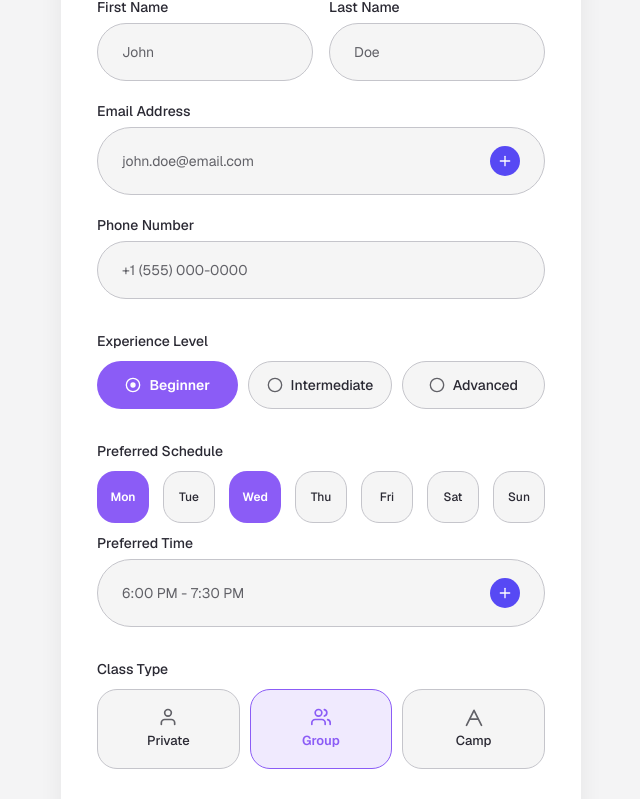
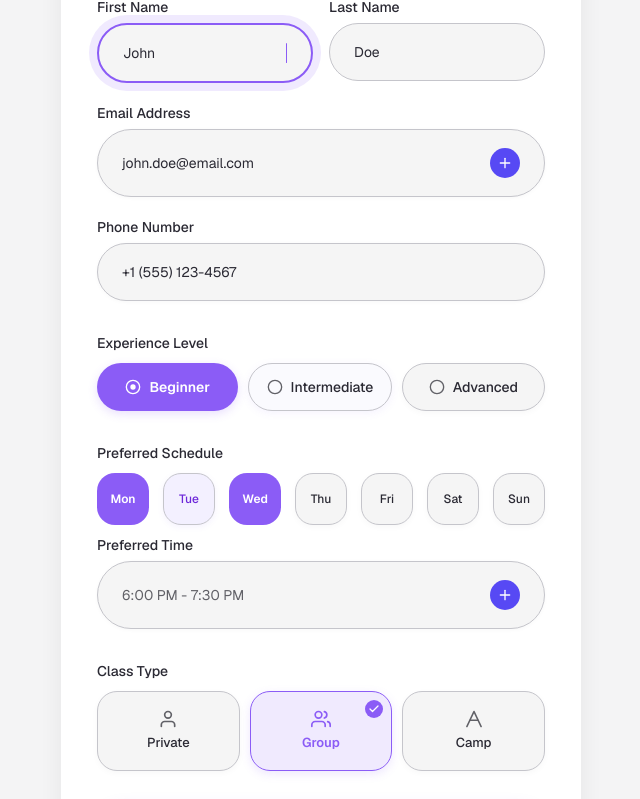
Before and after one commit to tudorDrayfus/pencil-example, a Next.js app: page / in a window 1280 px wide. Shown: the part 255-1054 px from the top of the page, without its empty margins (319-959 px from the left). Built offline with nearby package versions, Linux system fonts and the light colour scheme.

Commit message:
design(2.3): regenerate landing page from design.pen
- Source: design.pen (hero-container canvas)
- Generated by: claude --print
- Version: 2.3

```diff
--- a/app/page.tsx
+++ b/app/page.tsx
@@ -2,7 +2,7 @@ export default function Home() {
   return (
     <div className="min-h-screen bg-zinc-100 flex items-center justify-center p-8">
       {/* Tennis Class Sign-Up */}
-      <div className="bg-white rounded-[24px] shadow-[0_4px_24px_0_rgba(0,0,0,0.063)] p-9 flex flex-col gap-8 w-[520px]">
+      <div className="bg-white rounded-[24px] shadow-[0_4px_24px_rgba(0,0,0,0.063)] p-9 flex flex-col gap-8 w-[520px]">
 
         {/* header */}
         <div className="flex flex-col gap-2 w-full">
@@ -28,10 +28,12 @@ export default function Home() {
                   First Name
                 </span>
               </div>
-              <div className="flex items-center w-full rounded-full bg-[#F5F5F5] border border-[#C5C5CB] px-6 py-[18px]">
-                <span className="font-sans text-sm font-normal leading-[1.43] text-[#616167] w-full">
+              <div className="flex items-center w-full rounded-full bg-[#F5F5F5] border-2 border-[#8B5CF6] shadow-[0_0_0_8px_#8B5CF620] px-6 py-[18px] gap-2">
+                <span className="font-sans text-sm font-normal leading-[1.43] text-[#2A2933] flex-1">
                   John
                 </span>
+                {/* Text Cursor */}
+                <div className="w-[1.5px] h-5 bg-[#8B5CF6] rounded-[1px] shrink-0" />
               </div>
             </div>
             {/* lastName */}
@@ -42,7 +44,7 @@ export default function Home() {
                 </span>
               </div>
               <div className="flex items-center w-full rounded-full bg-[#F5F5F5] border border-[#C5C5CB] px-6 py-[18px]">
-                <span className="font-sans text-sm font-normal leading-[1.43] text-[#616167] w-full">
+                <span className="font-sans text-sm font-normal leading-[1.43] text-[#2A2933] w-full">
                   Doe
                 </span>
               </div>
@@ -56,8 +58,8 @@ export default function Home() {
                 Email Address
               </span>
             </div>
-            <div className="flex items-center w-full rounded-full bg-[#F5F5F5] border border-[#C5C5CB] px-6 py-[18px] gap-2">
-              <span className="font-sans text-sm font-normal leading-[1.43] text-[#616167] flex-1">
+            <div className="flex items-center w-full rounded-full bg-[#F5F5F5] border border-[#C5C5CB] px-6 py-[18px] gap-2 shadow-[0_1px_4px_rgba(0,0,0,0.031)]">
+              <span className="font-sans text-sm font-normal leading-[1.43] text-[#2A2933] flex-1">
                 john.doe@email.com
               </span>
               {/* Icon Button/Default */}
@@ -77,9 +79,9 @@ export default function Home() {
                 Phone Number
               </span>
             </div>
-            <div className="flex items-center w-full rounded-full bg-[#F5F5F5] border border-[#C5C5CB] px-6 py-[18px]">
-              <span className="font-sans text-sm font-normal leading-[1.43] text-[#616167] w-full">
-                +1 (555) 000-0000
+            <div className="flex items-center w-full rounded-full bg-[#F5F5F5] border border-[#C5C5CB] px-6 py-[18px] shadow-[0_1px_4px_rgba(0,0,0,0.031)]">
+              <span className="font-sans text-sm font-normal leading-[1.43] text-[#2A2933] w-full">
+                +1 (555) 123-4567
               </span>
             </div>
           </div>
@@ -94,7 +96,7 @@ export default function Home() {
           {/* expOptions */}
           <div className="flex flex-row gap-[10px] w-full">
             {/* Beginner Selected */}
-            <div className="flex-1 flex items-center justify-center gap-2 bg-[#8B5CF6] rounded-full h-[48px] px-4">
+            <div className="flex-1 flex items-center justify-center gap-2 bg-[#8B5CF6] rounded-full h-[48px] px-4 shadow-[0_3px_10px_#8B5CF630]">
               <svg width="16" height="16" viewBox="0 0 24 24" fill="none" stroke="white" strokeWidth="2" strokeLinecap="round" strokeLinejoin="round">
                 <circle cx="12" cy="12" r="10" />
                 <circle cx="12" cy="12" r="3" fill="white" stroke="white" />
@@ -102,14 +104,14 @@ export default function Home() {
               <span className="font-sans text-sm font-semibold text-white" id="opt1Text">Beginner</span>
             </div>
             {/* Intermediate */}
-            <div className="flex-1 flex items-center justify-center gap-2 bg-[#F5F5F5] border border-[#C5C5CB] rounded-full h-[48px] px-4">
+            <div className="flex-1 flex items-center justify-center gap-2 bg-[#FAFAFE] border border-[#C5C5CB] rounded-full h-[48px] px-4 shadow-[0_2px_8px_#8B5CF615]">
               <svg width="16" height="16" viewBox="0 0 24 24" fill="none" stroke="#616167" strokeWidth="2" strokeLinecap="round" strokeLinejoin="round">
                 <circle cx="12" cy="12" r="10" />
               </svg>
               <span className="font-sans text-sm font-medium text-[#2A2933]" id="opt2Text">Intermediate</span>
             </div>
             {/* Advanced */}
-            <div className="flex-1 flex items-center justify-center gap-2 bg-[#F5F5F5] border border-[#C5C5CB] rounded-full h-[48px] px-4">
+            <div className="flex-1 flex items-center justify-center gap-2 bg-[#F5F5F5] border border-[#C5C5CB] rounded-full h-[48px] px-4 shadow-[0_2px_6px_rgba(0,0,0,0.031)]">
               <svg width="16" height="16" viewBox="0 0 24 24" fill="none" stroke="#616167" strokeWidth="2" strokeLinecap="round" strokeLinejoin="round">
                 <circle cx="12" cy="12" r="10" />
               </svg>
@@ -129,28 +131,28 @@ export default function Home() {
             <div className="w-[52px] h-[52px] rounded-[18px] bg-[#8B5CF6] flex items-center justify-center">
               <span className="font-sans text-xs font-semibold text-white" id="dayMonT">Mon</span>
             </div>
-            {/* dayTue */}
-            <div className="w-[52px] h-[52px] rounded-[18px] bg-[#F5F5F5] border border-[#C5C5CB] flex items-center justify-center">
-              <span className="font-sans text-xs font-medium text-[#2A2933]" id="dayTueT">Tue</span>
+            {/* dayTue - semi-selected */}
+            <div className="w-[52px] h-[52px] rounded-[18px] bg-[#F3F0FF] border border-[#C5C5CB] flex items-center justify-center shadow-[0_2px_6px_#8B5CF615]">
+              <span className="font-sans text-xs font-medium text-[#6D28D9]" id="dayTueT">Tue</span>
             </div>
             {/* dayWed - selected */}
             <div className="w-[52px] h-[52px] rounded-[18px] bg-[#8B5CF6] flex items-center justify-center">
               <span className="font-sans text-xs font-semibold text-white" id="dayWedT">Wed</span>
             </div>
             {/* dayThu */}
-            <div className="w-[52px] h-[52px] rounded-[18px] bg-[#F5F5F5] border border-[#C5C5CB] flex items-center justify-center">
+            <div className="w-[52px] h-[52px] rounded-[18px] bg-[#F5F5F5] border border-[#C5C5CB] flex items-center justify-center shadow-[0_2px_6px_rgba(0,0,0,0.031)]">
               <span className="font-sans text-xs font-medium text-[#2A2933]" id="dayThuT">Thu</span>
             </div>
             {/* dayFri */}
-            <div className="w-[52px] h-[52px] rounded-[18px] bg-[#F5F5F5] border border-[#C5C5CB] flex items-center justify-center">
+            <div className="w-[52px] h-[52px] rounded-[18px] bg-[#F5F5F5] border border-[#C5C5CB] flex items-center justify-center shadow-[0_2px_6px_rgba(0,0,0,0.031)]">
               <span className="font-sans text-xs font-medium text-[#2A2933]" id="dayFriT">Fri</span>
             </div>
             {/* daySat */}
-            <div className="w-[52px] h-[52px] rounded-[18px] bg-[#F5F5F5] border border-[#C5C5CB] flex items-center justify-center">
+            <div className="w-[52px] h-[52px] rounded-[18px] bg-[#F5F5F5] border border-[#C5C5CB] flex items-center justify-center shadow-[0_2px_6px_rgba(0,0,0,0.031)]">
               <span className="font-sans text-xs font-medium text-[#2A2933]" id="daySatT">Sat</span>
             </div>
             {/* daySun */}
-            <div className="w-[52px] h-[52px] rounded-[18px] bg-[#F5F5F5] border border-[#C5C5CB] flex items-center justify-center">
+            <div className="w-[52px] h-[52px] rounded-[18px] bg-[#F5F5F5] border border-[#C5C5CB] flex items-center justify-center shadow-[0_2px_6px_rgba(0,0,0,0.031)]">
               <span className="font-sans text-xs font-medium text-[#2A2933]" id="daySunT">Sun</span>
             </div>
           </div>
@@ -161,7 +163,7 @@ export default function Home() {
                 Preferred Time
               </span>
             </div>
-            <div className="flex items-center w-full rounded-full bg-[#F5F5F5] border border-[#C5C5CB] px-6 py-[18px] gap-2">
+            <div className="flex items-center w-full rounded-full bg-[#F5F5F5] border border-[#C5C5CB] px-6 py-[18px] gap-2 shadow-[0_1px_4px_rgba(0,0,0,0.031)]">
               <span className="font-sans text-sm font-normal leading-[1.43] text-[#616167] flex-1">
                 6:00 PM - 7:30 PM
               </span>
@@ -184,7 +186,7 @@ export default function Home() {
           {/* classOptions */}
           <div className="flex flex-row gap-[10px] w-full">
             {/* classPriv */}
-            <div className="flex-1 flex flex-col items-center justify-center gap-1 bg-[#F5F5F5] border border-[#C5C5CB] rounded-[20px] h-[80px] p-4">
+            <div className="flex-1 flex flex-col items-center justify-center gap-1 bg-[#F5F5F5] border border-[#C5C5CB] rounded-[20px] h-[80px] p-4 shadow-[0_2px_6px_rgba(0,0,0,0.031)]">
               <svg width="20" height="20" viewBox="0 0 24 24" fill="none" stroke="#616167" strokeWidth="2" strokeLinecap="round" strokeLinejoin="round">
                 <path d="M20 21v-2a4 4 0 0 0-4-4H8a4 4 0 0 0-4 4v2" />
                 <circle cx="12" cy="7" r="4" />
@@ -192,7 +194,7 @@ export default function Home() {
               <span className="font-sans text-[13px] font-medium text-[#2A2933]" id="classPrivText">Private</span>
             </div>
             {/* classGroup - selected */}
-            <div className="flex-1 flex flex-col items-center justify-center gap-1 bg-[#8B5CF6]/[.13] border-[1.5px] border-[#8B5CF6] rounded-[20px] h-[80px] p-4">
+            <div className="flex-1 flex flex-col items-center justify-center gap-1 bg-[#8B5CF6]/[.13] border-[1.5px] border-[#8B5CF6] rounded-[20px] h-[80px] p-4 shadow-[0_3px_10px_#8B5CF625] relative">
               <svg width="20" height="20" viewBox="0 0 24 24" fill="none" stroke="#8B5CF6" strokeWidth="2" strokeLinecap="round" strokeLinejoin="round">
                 <path d="M17 21v-2a4 4 0 0 0-4-4H5a4 4 0 0 0-4 4v2" />
                 <circle cx="9" cy="7" r="4" />
@@ -200,12 +202,18 @@ export default function Home() {
                 <path d="M16 3.13a4 4 0 0 1 0 7.75" />
               </svg>
               <span className="font-sans text-[13px] font-semibold text-[#8B5CF6]" id="classGroupText">Group</span>
+              {/* Check Badge */}
+              <div className="absolute top-2 right-2 w-[18px] h-[18px] rounded-full bg-[#8B5CF6] flex items-center justify-center">
+                <svg width="12" height="12" viewBox="0 0 24 24" fill="none" stroke="white" strokeWidth="2.5" strokeLinecap="round" strokeLinejoin="round">
+                  <polyline points="20 6 9 17 4 12" />
+                </svg>
+              </div>
             </div>
             {/* classCamp */}
-            <div className="flex-1 flex flex-col items-center justify-center gap-1 bg-[#F5F5F5] border border-[#C5C5CB] rounded-[20px] h-[80px] p-4">
+            <div className="flex-1 flex flex-col items-center justify-center gap-1 bg-[#F5F5F5] border border-[#C5C5CB] rounded-[20px] h-[80px] p-4 shadow-[0_2px_6px_rgba(0,0,0,0.031)]">
               <svg width="20" height="20" viewBox="0 0 24 24" fill="none" stroke="#616167" strokeWidth="2" strokeLinecap="round" strokeLinejoin="round">
-                <path d="M3 22l9-18 9 18" />
-                <path d="M7.5 14.5h9" />
+                <path d="M3.5 21 12 3l8.5 18" />
+                <path d="M7.5 13.5h9" />
               </svg>
               <span className="font-sans text-[13px] font-medium text-[#2A2933]" id="classCampText">Camp</span>
             </div>
@@ -213,7 +221,7 @@ export default function Home() {
         </div>
 
         {/* Submit Button */}
-        <button className="flex items-center justify-center gap-2 bg-[#8B5CF6] rounded-full h-[56px] w-full cursor-pointer">
+        <button className="flex items-center justify-center gap-2 bg-[#7C3AED] rounded-full h-[56px] w-full cursor-pointer shadow-[0_6px_16px_0_#8B5CF640]">
           <svg width="20" height="20" viewBox="0 0 24 24" fill="none" stroke="white" strokeWidth="2" strokeLinecap="round" strokeLinejoin="round">
             <polyline points="20 6 9 17 4 12" />
           </svg>
```
